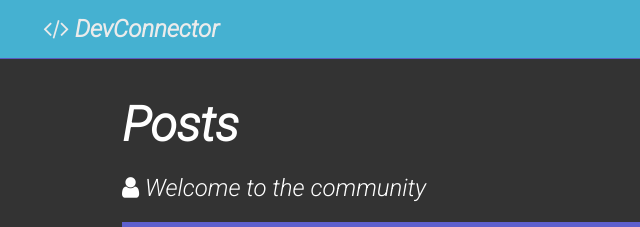
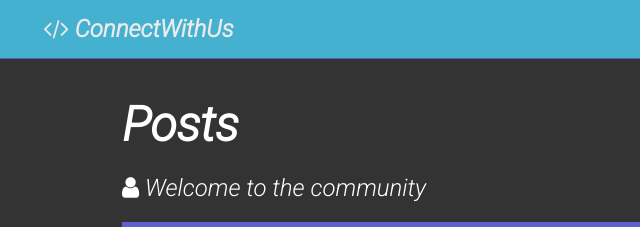
Before and after one commit to sahil9818336328/ConnectingDevs, a plain HTML site: page posts.html in a window 1280 px wide. Shown: the top 227 px of the page, 0-640 px from the left. Drawn offline with Linux system fonts and the light colour scheme.

Commit message:
Update posts.html

```diff
--- a/posts.html
+++ b/posts.html
@@ -16,7 +16,7 @@
 <body>
     <nav class="navbar bg-dark">
         <h1>
-            <a href="dashboard.html"> <i class="fa fa-code"></i> DevConnector </a>
+            <a href="dashboard.html"> <i class="fa fa-code"></i> ConnectWithUs </a>
         </h1>
         <ul>
             <li><a href="profiles.html">Developers</a></li>
```
